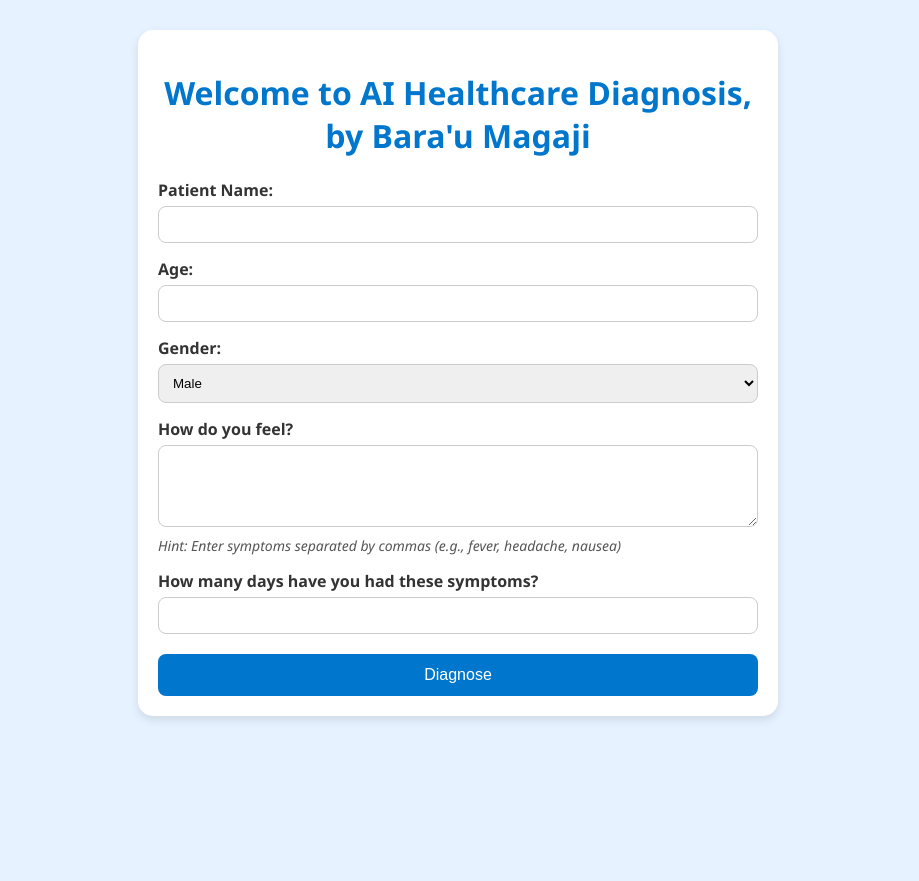
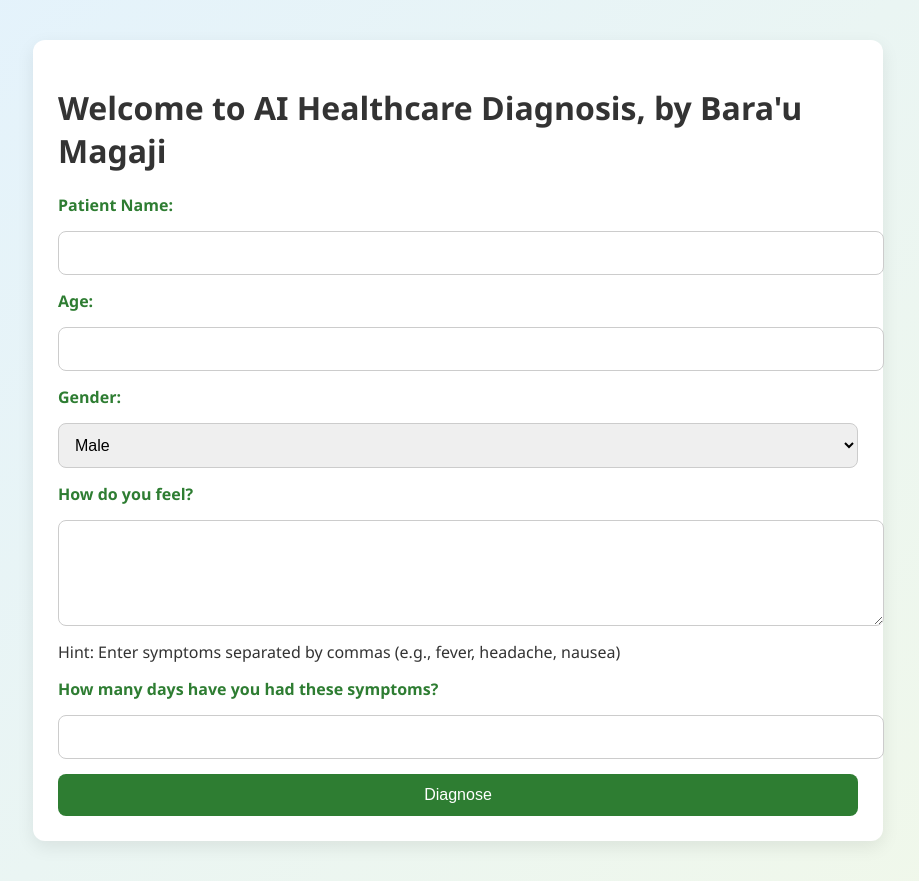
Before and after one commit to jammel001/healthHERO, a Flask app: page / in a window 1280 px wide. Shown: the whole page, without its empty margins (182-1101 px from the left). Before the commit the page ends 720 px from the top, so only its background shows below. Run offline with Flask 3, Linux system fonts and the light colour scheme; parts of the project's set-up code (start-up, migrations or seed data) failed here and were passed over.

Commit message:
Update style.css

```diff
--- a/static/style.css
+++ b/static/style.css
@@ -1,80 +1,164 @@
+/* ===== Global Styling ===== */
 body {
-    background-color: #e6f2ff; /* Light blue background */
     font-family: 'Segoe UI', Tahoma, Geneva, Verdana, sans-serif;
+    background: linear-gradient(135deg, #e3f2fd, #f1f8e9);
     margin: 0;
     padding: 0;
-}
-
-.container {
-    max-width: 600px;
-    margin: 30px auto;
-    padding: 20px;
-    background-color: #ffffff;
-    border-radius: 15px;
-    box-shadow: 0 4px 10px rgba(0, 0, 0, 0.1);
-}
-
-h1, h2, h3 {
-    color: #0077cc;
-    text-align: center;
-}
-
-form label {
-    font-weight: bold;
-    display: block;
-    margin-top: 15px;
     color: #333;
 }
 
-input[type="text"], input[type="number"], select, textarea {
-    width: 100%;
-    padding: 10px;
-    margin-top: 5px;
-    border-radius: 8px;
-    border: 1px solid #ccc;
-    box-sizing: border-box;
+/* ===== Container ===== */
+.container {
+    max-width: 800px;
+    margin: 40px auto;
+    background: #ffffff;
+    padding: 25px;
+    border-radius: 12px;
+    box-shadow: 0 6px 18px rgba(0, 0, 0, 0.08);
 }
 
+/* ===== Header / Welcome ===== */
+.header {
+    text-align: center;
+    padding-bottom: 20px;
+}
+
+.header h1 {
+    color: #2e7d32;
+    font-size: 2rem;
+    margin-bottom: 8px;
+}
+
+.header p {
+    color: #555;
+    font-size: 1rem;
+}
+
+/* ===== Chat Container ===== */
+.chat-box {
+    max-height: 400px;
+    overflow-y: auto;
+    padding: 10px;
+    border: 1px solid #e0e0e0;
+    border-radius: 8px;
+    background-color: #fafafa;
+    margin-bottom: 20px;
+}
+
+.message {
+    display: inline-block;
+    padding: 12px 16px;
+    border-radius: 16px;
+    margin-bottom: 10px;
+    max-width: 80%;
+    font-size: 0.95rem;
+    line-height: 1.4;
+}
+
+.bot-message {
+    background-color: #e8f5e9;
+    color: #1b5e20;
+    align-self: flex-start;
+}
+
+.user-message {
+    background-color: #bbdefb;
+    color: #0d47a1;
+    align-self: flex-end;
+    margin-left: auto;
+}
+
+/* ===== Form ===== */
+form {
+    display: flex;
+    flex-direction: column;
+    gap: 15px;
+}
+
+label {
+    font-weight: bold;
+    color: #2e7d32;
+}
+
+input, textarea, select {
+    padding: 12px;
+    border: 1px solid #ccc;
+    border-radius: 8px;
+    font-size: 1rem;
+    width: 100%;
+}
+
+textarea {
+    resize: vertical;
+    min-height: 80px;
+}
+
+/* ===== Button ===== */
 button {
-    display: block;
-    width: 100%;
     padding: 12px;
-    background-color: #0077cc;
+    background-color: #2e7d32;
     color: #fff;
     border: none;
     border-radius: 8px;
-    margin-top: 20px;
-    font-size: 16px;
+    font-size: 1rem;
     cursor: pointer;
+    transition: background 0.2s ease;
 }
 
 button:hover {
-    background-color: #005fa3;
+    background-color: #1b5e20;
 }
 
-.symptom-hint {
-    font-size: 14px;
-    color: #555;
-    margin-top: 4px;
-    font-style: italic;
+/* ===== Diagnosis Result ===== */
+.result-section {
+    margin-top: 20px;
+}
+
+.result-section h2 {
+    color: #2e7d32;
     margin-bottom: 10px;
 }
 
-.health-tip, .motivational-message {
-    background-color: #d9f2ff;
-    border-left: 5px solid #0077cc;
-    padding: 10px;
-    margin-top: 20px;
+.result-card {
+    background-color: #f1f8e9;
+    padding: 15px;
     border-radius: 8px;
-    color: #00557a;
-    font-size: 14px;
+    margin-bottom: 15px;
 }
 
-.download-button {
-    background-color: #28a745;
-    margin-bottom: 10px;
+.result-card h3 {
+    margin-top: 0;
+    color: #1b5e20;
 }
 
-.download-button:hover {
-    background-color: #218838;
+.result-card p {
+    margin: 6px 0;
+    font-size: 0.95rem;
 }
+
+/* ===== Download Link ===== */
+.download-btn {
+    display: inline-block;
+    background-color: #0d47a1;
+    color: white;
+    padding: 10px 16px;
+    border-radius: 8px;
+    text-decoration: none;
+    margin-top: 10px;
+}
+
+.download-btn:hover {
+    background-color: #08306b;
+}
+
+/* ===== Responsive ===== */
+@media (max-width: 600px) {
+    .container {
+        margin: 10px;
+        padding: 15px;
+    }
+
+    .chat-box {
+        max-height: 300px;
+    }
+}
```
